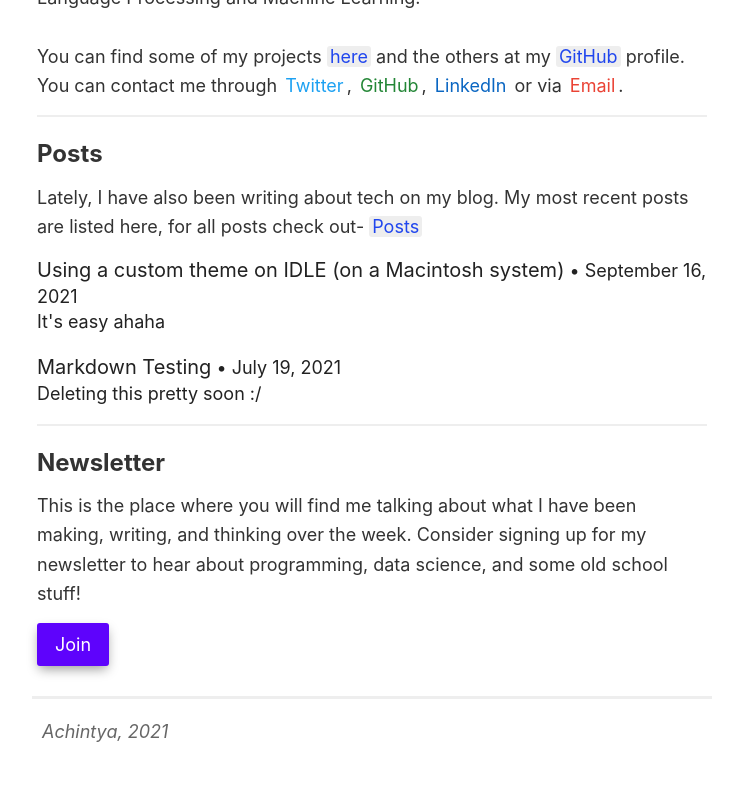
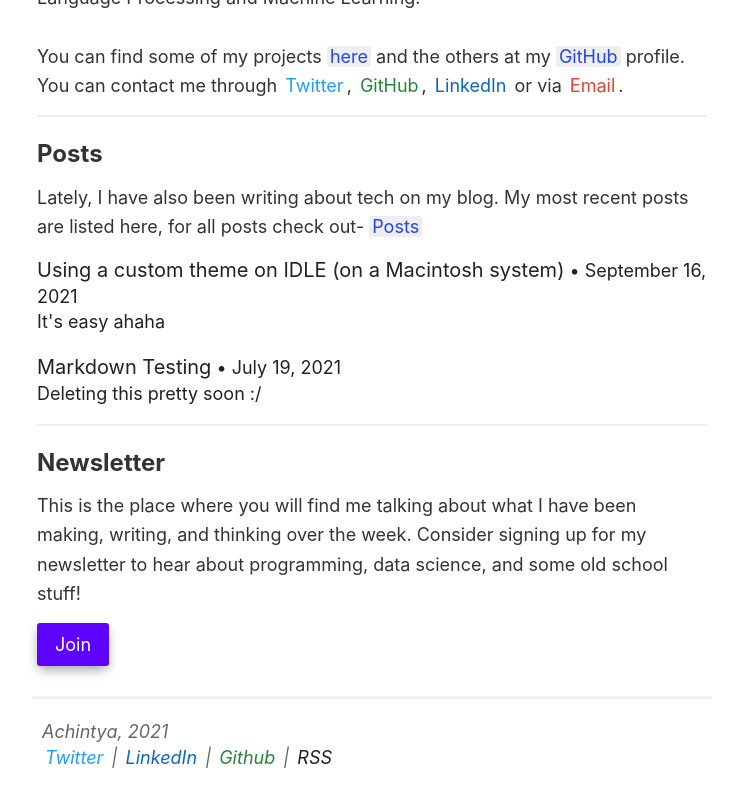
Before and after one commit to achntj/achintyajha.github.io, a Jekyll site: the page built from index.html, in a window 1280 px wide, cut to the strip 277-1067 px from the top of the page. Shown: the whole strip, without its empty margins (268-1011 px from the left). Built offline with Jekyll 4.4.1, drawn with Linux system fonts in a browser that asks for light colours; before the commit the page ends 1042 px from its top, so only the background shows below that.

Commit message:
main theme changed to alt web

```diff
--- a/_layouts/default.html
+++ b/_layouts/default.html
@@ -68,7 +68,29 @@
     <div id="main" role="main" class="container">{{ content }}</div>
 
     <footer>
-      <div class="footer_container">Achintya, 2021</div>
+      <div class="footer_container">
+        Achintya, 2021
+        <br />
+        <div class="footer_links">
+          <a
+            class="special_link twitter"
+            href="https://twitter.com/achintyajha05"
+            >Twitter</a
+          >
+          |
+          <a
+            class="special_link linkedin"
+            href="https://linkedin.com/in/achintyajha"
+            >LinkedIn</a
+          >
+          |
+          <a class="special_link github" href="https://github.com/achintyajha"
+            >Github</a
+          >
+          |
+          <a class="special_link" href="/feed.xml">RSS</a>
+        </div>
+      </div>
     </footer>
   </body>
 </html>
```
Also changed, not shown: _layouts/post.html (+10 -9 lines).
